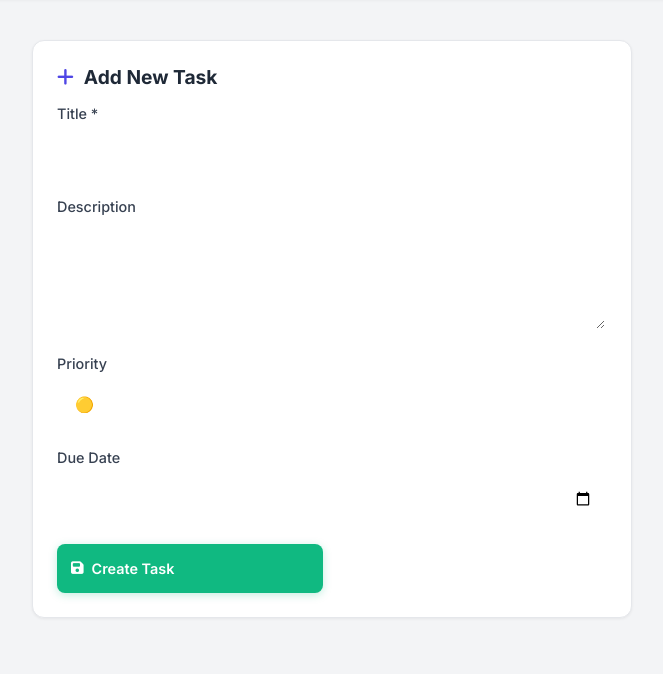
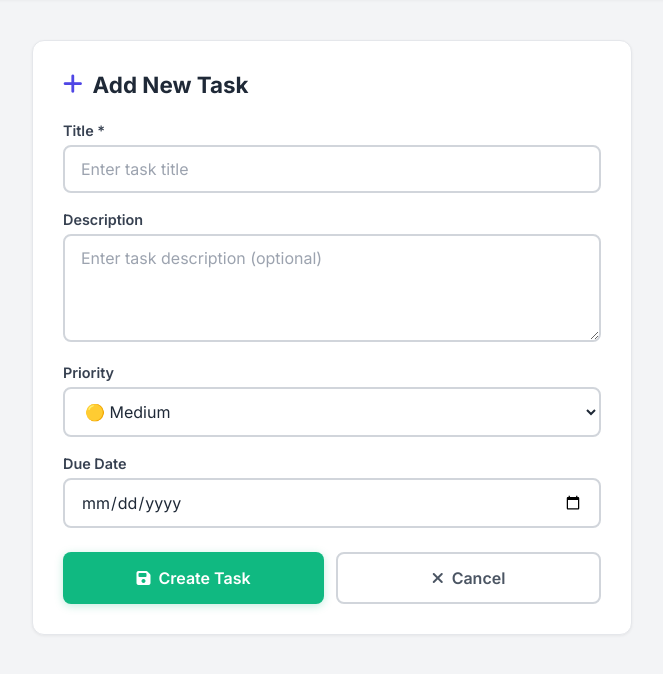
Before and after one commit to vineee08/task-manager-flask, a Flask app: page /add_task in a window 1280 px wide. Shown: the part 66-740 px from the top of the page, without its empty margins (308-971 px from the left). Run offline with Flask 3, Linux system fonts and the light colour scheme; the visitor is signed in with stand-in values (Sample User, id 1).

Commit message:
Update add_task.html

```diff
--- a/templates/add_task.html
+++ b/templates/add_task.html
@@ -1,44 +1,71 @@
 {% extends "base.html" %}
 
-{% block title %}Add Task - Task Manager{% endblock %}
+{% block title %}Add Task - TaskFlow{% endblock %}
 
 {% block content %}
 <div style="max-width: 600px; margin: 0 auto;">
-    <div class="card">
-        <h2 class="card-title"><i class="fas fa-plus"></i> Add New Task</h2>
-        <form method="POST">
-            <div style="margin-bottom: 20px;">
-                <label style="display: block; margin-bottom: 8px; font-weight: 500;">Title *</label>
-                <input type="text" name="title" required
-                       style="width: 100%; padding: 12px; border-radius: 10px; border: 2px solid rgba(255,255,255,0.2); background: rgba(255,255,255,0.1); color: white; font-size: 1rem;">
+    <div class="card" style="background: white; border-radius: 12px; padding: 30px; border: 1px solid #E5E7EB; box-shadow: 0 1px 3px rgba(0,0,0,0.06);">
+        <h2 class="card-title" style="color: #1F2937; font-size: 1.4rem; font-weight: 700; margin-bottom: 24px; display: flex; align-items: center; gap: 10px;">
+            <i class="fas fa-plus" style="color: #4F46E5;"></i> Add New Task
+        </h2>
+
+        <form method="POST" action="{{ url_for('add_task') }}">
+            <!-- Title -->
+            <div style="margin-bottom: 18px;">
+                <label style="display: block; margin-bottom: 6px; font-weight: 600; color: #374151; font-size: 0.9rem;">Title *</label>
+                <input type="text" name="title" required placeholder="Enter task title"
+                       style="width: 100%; padding: 12px 16px; border-radius: 8px; border: 2px solid #D1D5DB; background: white; color: #1F2937; font-size: 1rem; transition: all 0.2s ease;">
             </div>
-            <div style="margin-bottom: 20px;">
-                <label style="display: block; margin-bottom: 8px; font-weight: 500;">Description</label>
-                <textarea name="description" rows="4"
-                          style="width: 100%; padding: 12px; border-radius: 10px; border: 2px solid rgba(255,255,255,0.2); background: rgba(255,255,255,0.1); color: white; font-size: 1rem;"></textarea>
+
+            <!-- Description -->
+            <div style="margin-bottom: 18px;">
+                <label style="display: block; margin-bottom: 6px; font-weight: 600; color: #374151; font-size: 0.9rem;">Description</label>
+                <textarea name="description" rows="4" placeholder="Enter task description (optional)"
+                          style="width: 100%; padding: 12px 16px; border-radius: 8px; border: 2px solid #D1D5DB; background: white; color: #1F2937; font-size: 1rem; font-family: 'Inter', sans-serif; transition: all 0.2s ease; resize: vertical;"></textarea>
             </div>
-            <div style="margin-bottom: 20px;">
-                <label style="display: block; margin-bottom: 8px; font-weight: 500;">Priority</label>
-                <select name="priority" style="width: 100%; padding: 12px; border-radius: 10px; background: rgba(255,255,255,0.1); color: white; border: 2px solid rgba(255,255,255,0.2);">
+
+            <!-- Priority -->
+            <div style="margin-bottom: 18px;">
+                <label style="display: block; margin-bottom: 6px; font-weight: 600; color: #374151; font-size: 0.9rem;">Priority</label>
+                <select name="priority"
+                        style="width: 100%; padding: 12px 16px; border-radius: 8px; border: 2px solid #D1D5DB; background: white; color: #1F2937; font-size: 1rem; transition: all 0.2s ease;">
                     <option value="High">🔴 High</option>
                     <option value="Medium" selected>🟡 Medium</option>
                     <option value="Low">🟢 Low</option>
                 </select>
             </div>
-            <div style="margin-bottom: 20px;">
-                <label style="display: block; margin-bottom: 8px; font-weight: 500;">Due Date</label>
+
+            <!-- Due Date -->
+            <div style="margin-bottom: 24px;">
+                <label style="display: block; margin-bottom: 6px; font-weight: 600; color: #374151; font-size: 0.9rem;">Due Date</label>
                 <input type="date" name="due_date"
-                       style="width: 100%; padding: 12px; border-radius: 10px; border: 2px solid rgba(255,255,255,0.2); background: rgba(255,255,255,0.1); color: white; font-size: 1rem;">
+                       style="width: 100%; padding: 12px 16px; border-radius: 8px; border: 2px solid #D1D5DB; background: white; color: #1F2937; font-size: 1rem; transition: all 0.2s ease;">
             </div>
-            <div style="display: flex; gap: 15px;">
-                <button type="submit" class="btn btn-success" style="flex: 1; padding: 14px;">
+
+            <!-- Buttons -->
+            <div style="display: flex; gap: 12px;">
+                <button type="submit" class="btn btn-success" style="flex: 1; padding: 14px; background: #10B981; color: white; border: none; border-radius: 8px; font-weight: 600; font-size: 1rem; cursor: pointer; transition: all 0.2s ease; display: inline-flex; align-items: center; justify-content: center; gap: 8px;">
                     <i class="fas fa-save"></i> Create Task
                 </button>
-                <a href="{{ url_for('tasks') }}" class="btn" style="flex: 1; padding: 14px; text-align: center; background: rgba(255,255,255,0.1); color: white; border: 2px solid rgba(255,255,255,0.2); text-decoration: none;">
+                <a href="{{ url_for('tasks') }}" class="btn btn-outline" style="flex: 1; padding: 14px; text-align: center; background: transparent; color: #4B5563; border: 2px solid #D1D5DB; border-radius: 8px; font-weight: 600; font-size: 1rem; text-decoration: none; transition: all 0.2s ease; display: inline-flex; align-items: center; justify-content: center; gap: 8px;">
                     <i class="fas fa-times"></i> Cancel
                 </a>
             </div>
         </form>
     </div>
 </div>
+
+<style>
+    /* Focus state for inputs */
+    input:focus, textarea:focus, select:focus {
+        outline: none;
+        border-color: #4F46E5 !important;
+        box-shadow: 0 0 0 3px rgba(79, 70, 229, 0.1) !important;
+    }
+
+    /* Placeholder color */
+    input::placeholder, textarea::placeholder {
+        color: #9CA3AF !important;
+    }
+</style>
 {% endblock %}
```
